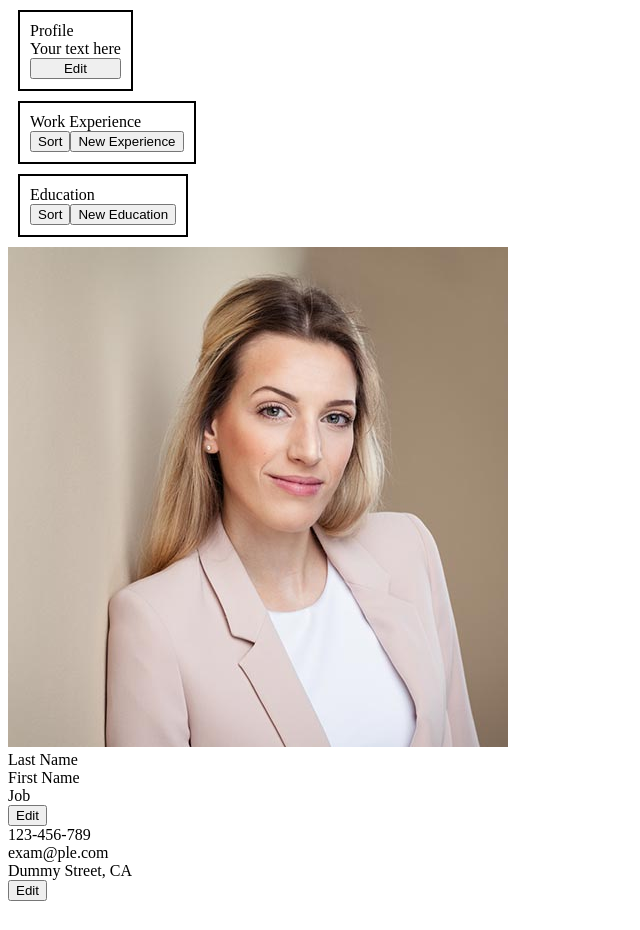
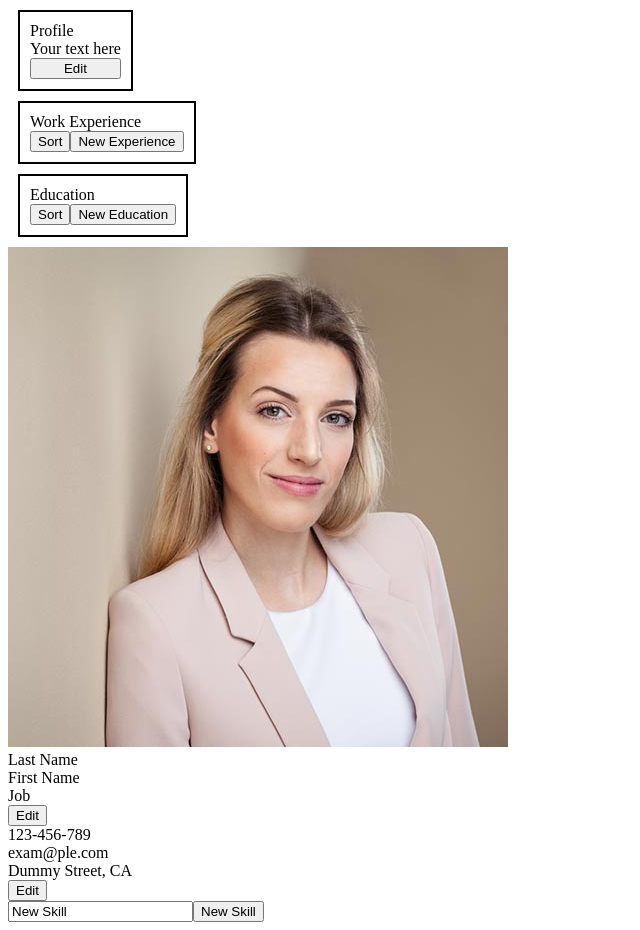
Before and after one commit to feindreh/cv-project, a React (Create React App) app: page / in a window 1280 px wide. Shown: the whole page, without its empty margins (0-640 px from the left). Before the commit the page ends 909 px from the top, so only its background shows below. Built offline with nearby package versions, Linux system fonts and the light colour scheme.

Commit message:
add skills

```diff
--- a/src/App.js
+++ b/src/App.js
@@ -4,7 +4,7 @@ import Experience from "./components/experience/experience";
 import Education from "./components/education/education";
 import Header from "./components/Header/header";
 import Contacts from "./components/contacts/contacts";
-
+import Skills from "./components/skills/skills"
 
 class App extends Component{
   constructor(){
@@ -20,6 +20,7 @@ class App extends Component{
       <Education/>
       <Header/>
       <Contacts/>
+      <Skills/>
     </div>
     )
   }
--- /dev/null
+++ b/src/components/skills/singleSkill.js
@@ -0,0 +1,23 @@
+import React,{ Component } from "react";
+
+
+class SingleSkills extends Component{
+  constructor(){
+    super();
+  }
+
+
+
+  render(){
+    const {text,del} = this.props
+    return(
+        <div>
+            <div>{text}</div>
+            <button type="text" onClick={del}>Delete</button>
+        </div>
+    )
+  }
+
+}
+
+export default SingleSkills;
--- /dev/null
+++ b/src/components/skills/skills.js
@@ -0,0 +1,53 @@
+import React,{ Component } from "react";
+import SingleSkills from "./singleSkill";
+
+
+class Skills extends Component{
+  constructor(){
+    super();
+    this.state = {
+        skills:[],
+    }
+    this.newSkill = this.newSkill.bind(this)
+    this.deleteSkill = this.deleteSkill.bind(this)
+  }
+
+  id=0
+
+  newSkill(){
+    const newObj = {
+        text:document.querySelector("#skills input").value,
+        id:this.id
+    }
+    this.id++
+    this.setState({
+        skills: [...this.state.skills,newObj]
+    })
+  }
+
+  deleteSkill(id){
+    this.setState({
+        skills:[...this.state.skills.filter((skill)=>{return skill.id !== id})]
+    })
+  }
+
+
+  render(){
+
+
+        return(
+            <div id="skills">
+                {this.state.skills.map((skill)=>{
+                    return <SingleSkills text = {skill.text} key = {skill.id} del={()=>{this.deleteSkill(skill.id)}}/>
+                })}
+                <input type="text" defaultValue={"New Skill"}></input>
+                <button type="button" onClick={this.newSkill}>New Skill</button>
+            </div>
+        )
+
+
+  }
+
+}
+
+export default Skills;
```
